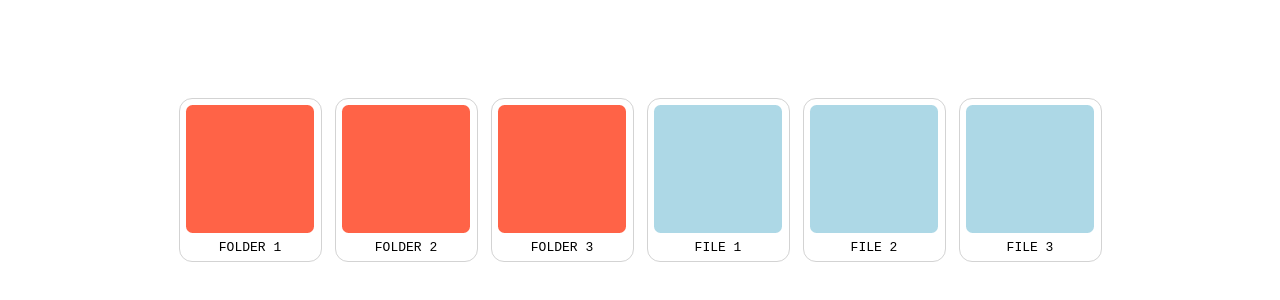
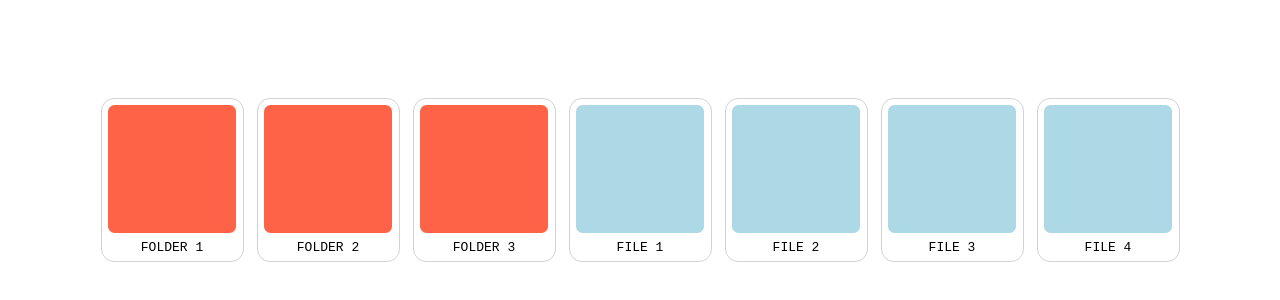
Before and after one commit to lsza-dev/Sort-and-Drop, a plain HTML site: page index.html in a window 1280 px wide. Shown: the part 220-520 px from the top of the page. Drawn offline with Linux system fonts and the light colour scheme.

Commit message:
Add 1 file

```diff
--- a/index.html
+++ b/index.html
@@ -33,6 +33,10 @@
                 <div class="image"></div>
                 <div class="title">FILE 3</div>
             </div>
+            <div class="file item">
+                <div class="image"></div>
+                <div class="title">FILE 4</div>
+            </div>
         </div>
     </body>
 </html>
```
